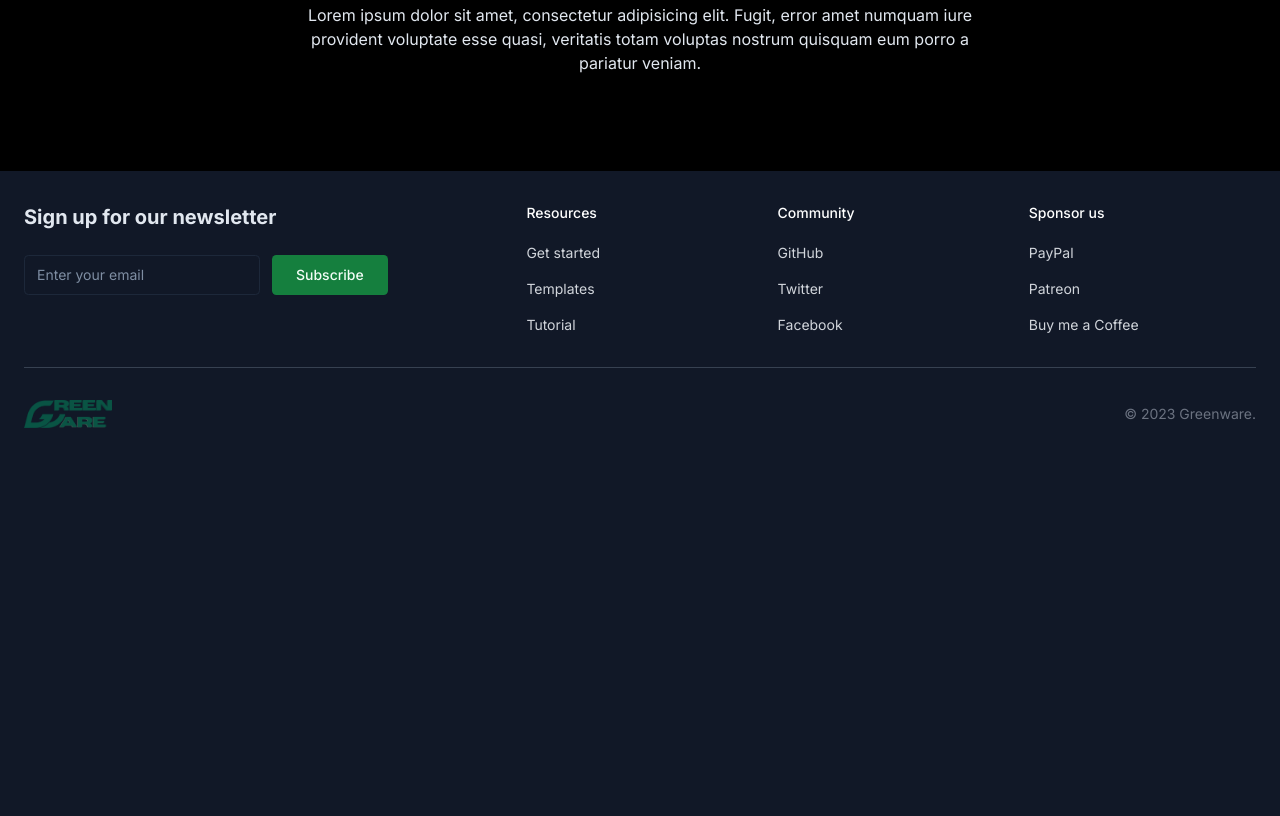
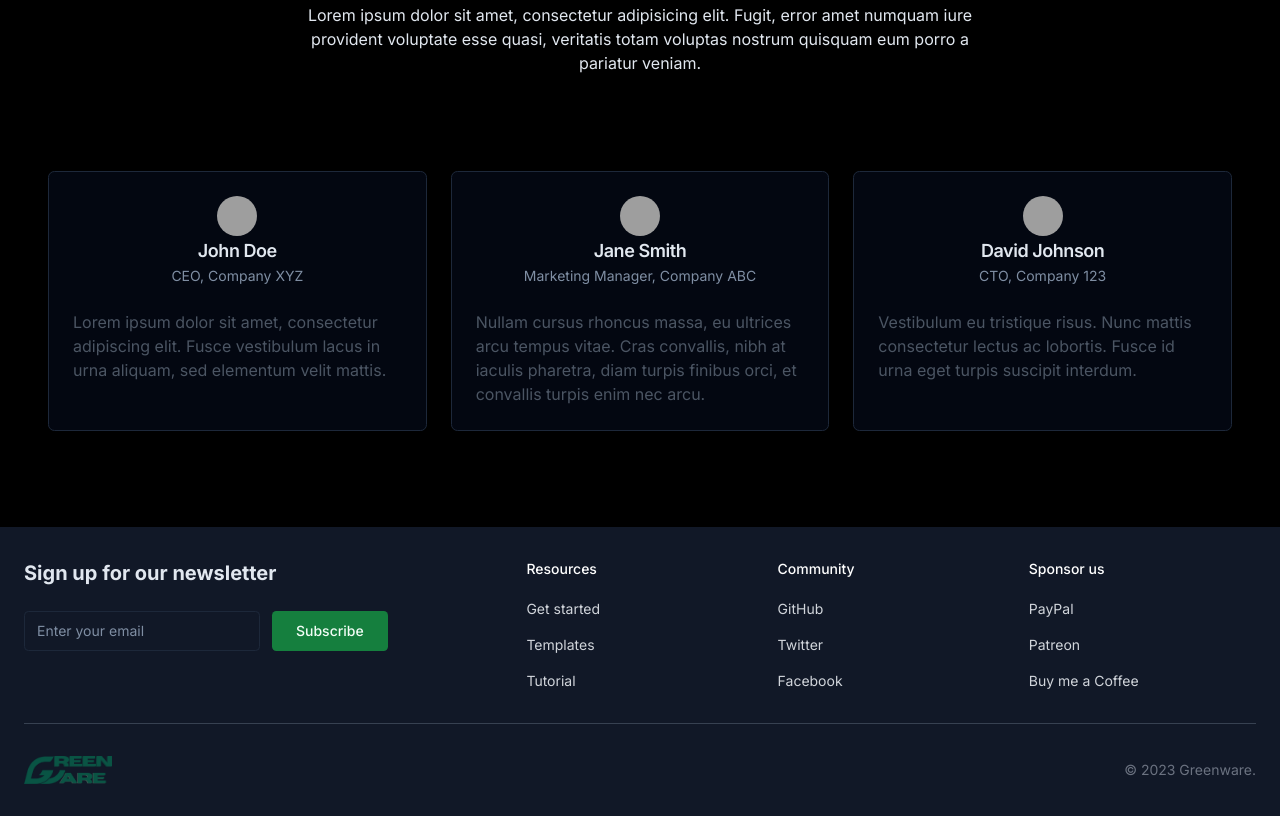
Before and after one commit to sitiom/Greenware, a Next.js app: page / in a window 1280 px wide. Shown: the part 980-1796 px from the top of the page. Before the commit the page ends 1440 px from the top, so only its background shows below. Built offline with nearby package versions, Linux system fonts and the light colour scheme; grey boxes are pictures that could not be loaded.

Commit message:
feat: Add Testimonial Cards with Avatar
commit

```diff
--- a/package.json
+++ b/package.json
@@ -10,6 +10,7 @@
   },
   "dependencies": {
     "@ducanh2912/next-pwa": "^8.5.1",
+    "@radix-ui/react-avatar": "^1.0.3",
     "@radix-ui/react-dropdown-menu": "^2.0.5",
     "@radix-ui/react-label": "^2.0.2",
     "@radix-ui/react-slot": "^1.0.2",
--- a/src/app/page.tsx
+++ b/src/app/page.tsx
@@ -4,6 +4,7 @@ import { Button } from "@/components/ui/button";
 import { Menu } from "lucide-react";
 import { ThemeToggle } from "@/components/theme-toggle";
 import Footer from "@/components/footer";
+import { Avatar, AvatarFallback, AvatarImage } from "@/components/ui/avatar";
 import {
   DropdownMenu,
   DropdownMenuContent,
@@ -12,6 +13,13 @@ import {
   DropdownMenuSeparator,
   DropdownMenuTrigger,
 } from "@/components/ui/dropdown-menu";
+import {
+  Card,
+  CardContent,
+  CardDescription,
+  CardHeader,
+  CardTitle,
+} from "@/components/ui/card";
 
 const Home = () => {
   const navLinks = [
@@ -21,6 +29,29 @@ const Home = () => {
     { name: "Contact", href: "/contact" },
   ];
 
+  const testimonials = [
+    {
+      name: "John Doe",
+      role: "CEO, Company XYZ",
+      quote:
+        "Lorem ipsum dolor sit amet, consectetur adipiscing elit. Fusce vestibulum lacus in urna aliquam, sed elementum velit mattis.",
+      avatarSrc: "https://github.com/shadcn.png",
+    },
+    {
+      name: "Jane Smith",
+      role: "Marketing Manager, Company ABC",
+      quote:
+        "Nullam cursus rhoncus massa, eu ultrices arcu tempus vitae. Cras convallis, nibh at iaculis pharetra, diam turpis finibus orci, et convallis turpis enim nec arcu.",
+      avatarSrc: "https://github.com/janesmith.png",
+    },
+    {
+      name: "David Johnson",
+      role: "CTO, Company 123",
+      quote:
+        "Vestibulum eu tristique risus. Nunc mattis consectetur lectus ac lobortis. Fusce id urna eget turpis suscipit interdum.",
+      avatarSrc: "https://github.com/davidjohnson.png",
+    },
+  ];
   return (
     <>
       <div className="bg-stone-100 dark:bg-background">
@@ -84,6 +115,7 @@ const Home = () => {
           className="relative top-[4.5rem] h-36 w-full"
         />
       </div>
+
       <section className="h-full pb-12 pt-44 dark:bg-black">
         <div className="container mx-auto text-center md:max-w-xl lg:max-w-3xl">
           <h2 className="mb-6 text-3xl font-bold">Testimonials</h2>
@@ -93,7 +125,27 @@ const Home = () => {
             totam voluptas nostrum quisquam eum porro a pariatur veniam.
           </p>
         </div>
+        <div className="grid gap-6 p-4 md:grid-cols-3 md:p-12">
+          {testimonials.map((testimonial, index) => (
+            <Card key={index} className="mx-auto max-w-md md:max-w-xl">
+              <CardHeader className="flex flex-col items-center">
+                <Avatar>
+                  <AvatarImage src={testimonial.avatarSrc} />
+                  <AvatarFallback>
+                    {testimonial.name.slice(0, 2)}
+                  </AvatarFallback>
+                </Avatar>
+                <CardTitle>{testimonial.name}</CardTitle>
+                <CardDescription>{testimonial.role}</CardDescription>
+              </CardHeader>
+              <CardContent>
+                <p className="text-gray-600">{testimonial.quote}</p>
+              </CardContent>
+            </Card>
+          ))}
+        </div>
       </section>
+
       <Footer />
     </>
   );
--- /dev/null
+++ b/src/components/ui/avatar.tsx
@@ -0,0 +1,50 @@
+"use client"
+
+import * as React from "react"
+import * as AvatarPrimitive from "@radix-ui/react-avatar"
+
+import { cn } from "@/lib/utils"
+
+const Avatar = React.forwardRef<
+  React.ElementRef<typeof AvatarPrimitive.Root>,
+  React.ComponentPropsWithoutRef<typeof AvatarPrimitive.Root>
+>(({ className, ...props }, ref) => (
+  <AvatarPrimitive.Root
+    ref={ref}
+    className={cn(
+      "relative flex h-10 w-10 shrink-0 overflow-hidden rounded-full",
+      className
+    )}
+    {...props}
+  />
+))
+Avatar.displayName = AvatarPrimitive.Root.displayName
+
+const AvatarImage = React.forwardRef<
+  React.ElementRef<typeof AvatarPrimitive.Image>,
+  React.ComponentPropsWithoutRef<typeof AvatarPrimitive.Image>
+>(({ className, ...props }, ref) => (
+  <AvatarPrimitive.Image
+    ref={ref}
+    className={cn("aspect-square h-full w-full", className)}
+    {...props}
+  />
+))
+AvatarImage.displayName = AvatarPrimitive.Image.displayName
+
+const AvatarFallback = React.forwardRef<
+  React.ElementRef<typeof AvatarPrimitive.Fallback>,
+  React.ComponentPropsWithoutRef<typeof AvatarPrimitive.Fallback>
+>(({ className, ...props }, ref) => (
+  <AvatarPrimitive.Fallback
+    ref={ref}
+    className={cn(
+      "flex h-full w-full items-center justify-center rounded-full bg-muted",
+      className
+    )}
+    {...props}
+  />
+))
+AvatarFallback.displayName = AvatarPrimitive.Fallback.displayName
+
+export { Avatar, AvatarImage, AvatarFallback }
--- /dev/null
+++ b/src/components/ui/card.tsx
@@ -0,0 +1,79 @@
+import * as React from "react"
+
+import { cn } from "@/lib/utils"
+
+const Card = React.forwardRef<
+  HTMLDivElement,
+  React.HTMLAttributes<HTMLDivElement>
+>(({ className, ...props }, ref) => (
+  <div
+    ref={ref}
+    className={cn(
+      "rounded-lg border bg-card text-card-foreground shadow-sm",
+      className
+    )}
+    {...props}
+  />
+))
+Card.displayName = "Card"
+
+const CardHeader = React.forwardRef<
+  HTMLDivElement,
+  React.HTMLAttributes<HTMLDivElement>
+>(({ className, ...props }, ref) => (
+  <div
+    ref={ref}
+    className={cn("flex flex-col space-y-1.5 p-6", className)}
+    {...props}
+  />
+))
+CardHeader.displayName = "CardHeader"
+
+const CardTitle = React.forwardRef<
+  HTMLParagraphElement,
+  React.HTMLAttributes<HTMLHeadingElement>
+>(({ className, ...props }, ref) => (
+  <h3
+    ref={ref}
+    className={cn(
+      "text-lg font-semibold leading-none tracking-tight",
+      className
+    )}
+    {...props}
+  />
+))
+CardTitle.displayName = "CardTitle"
+
+const CardDescription = React.forwardRef<
+  HTMLParagraphElement,
+  React.HTMLAttributes<HTMLParagraphElement>
+>(({ className, ...props }, ref) => (
+  <p
+    ref={ref}
+    className={cn("text-sm text-muted-foreground", className)}
+    {...props}
+  />
+))
+CardDescription.displayName = "CardDescription"
+
+const CardContent = React.forwardRef<
+  HTMLDivElement,
+  React.HTMLAttributes<HTMLDivElement>
+>(({ className, ...props }, ref) => (
+  <div ref={ref} className={cn("p-6 pt-0", className)} {...props} />
+))
+CardContent.displayName = "CardContent"
+
+const CardFooter = React.forwardRef<
+  HTMLDivElement,
+  React.HTMLAttributes<HTMLDivElement>
+>(({ className, ...props }, ref) => (
+  <div
+    ref={ref}
+    className={cn(" flex items-center p-6 pt-0", className)}
+    {...props}
+  />
+))
+CardFooter.displayName = "CardFooter"
+
+export { Card, CardHeader, CardFooter, CardTitle, CardDescription, CardContent }
```
Also changed, not shown: 1 other file (tests, documents, lock files or other folders).
